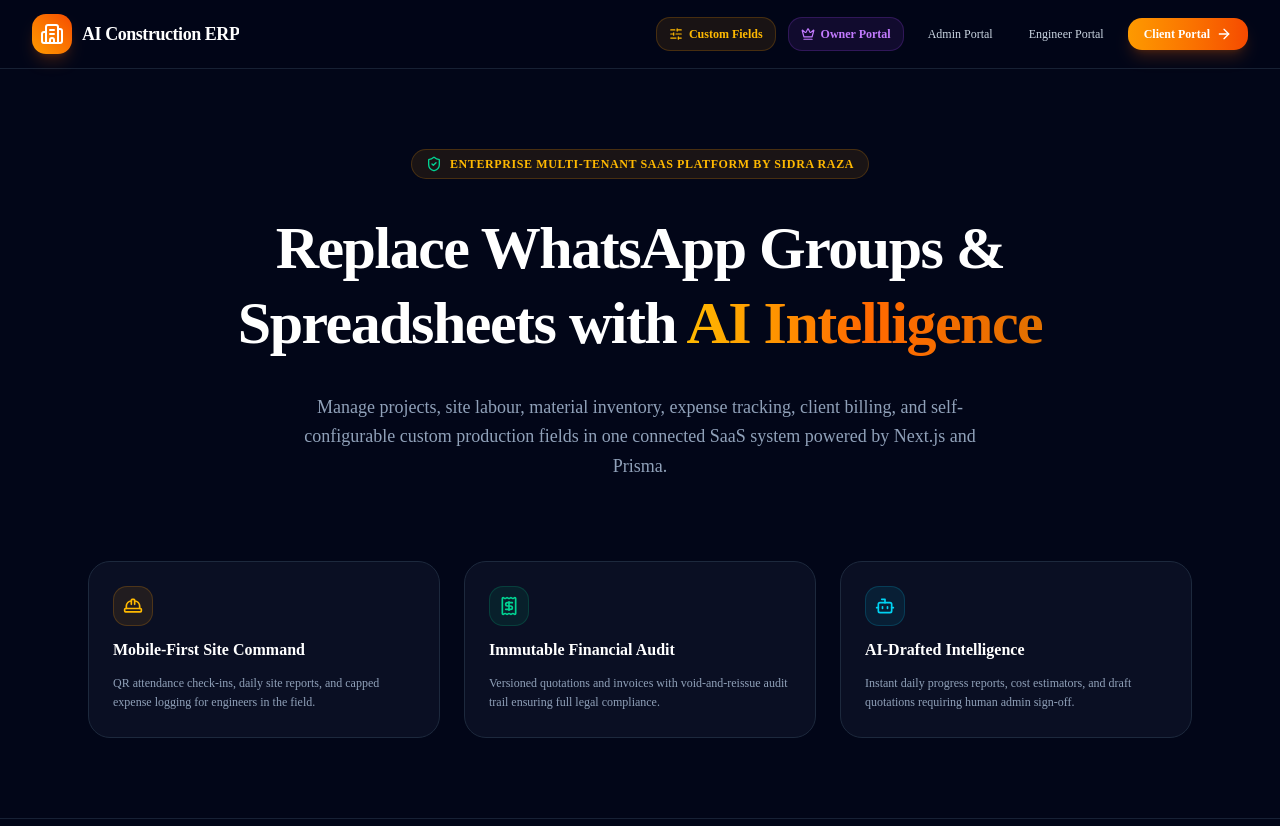
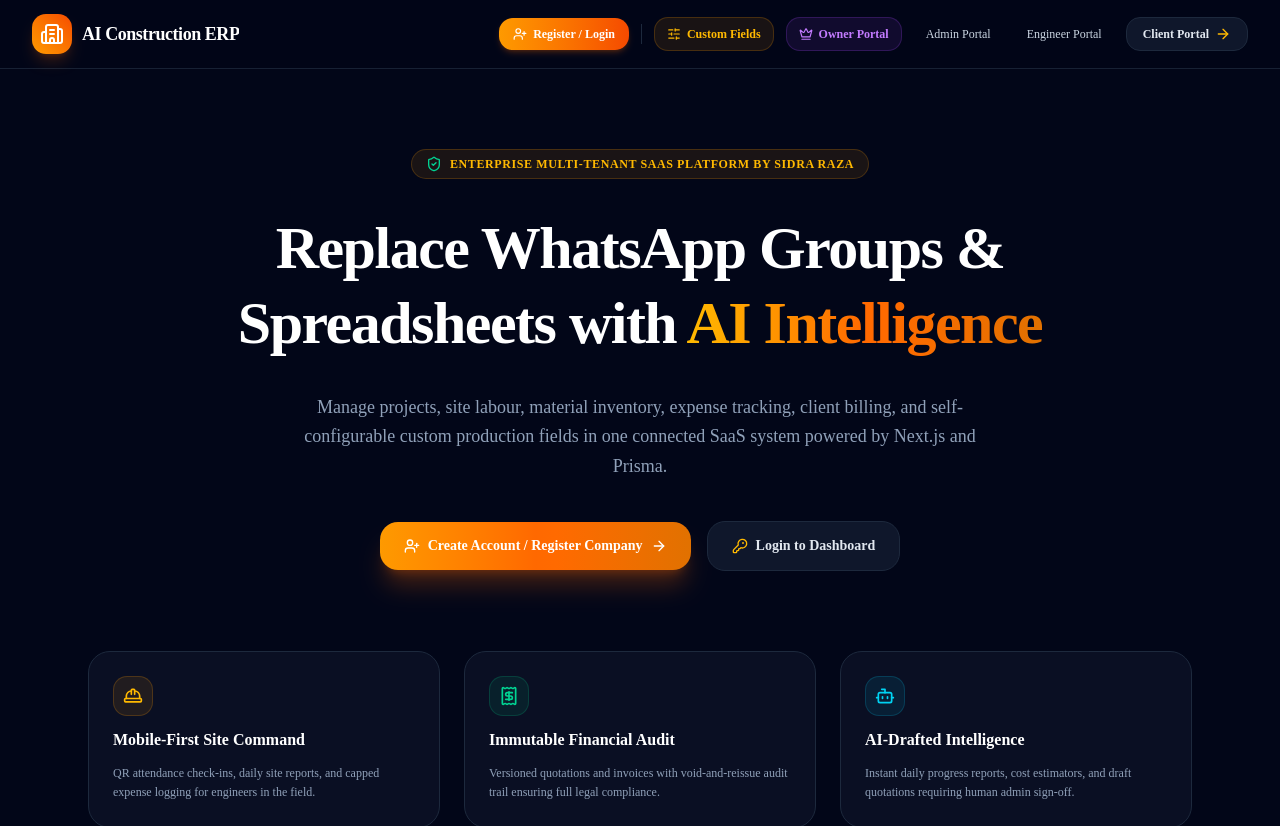
Before and after one commit to SidraRaza/ai-construction-erp, a Next.js app in the folder frontend/: page / in a window 1280 px wide. Shown: the top 826 px of the page. Built offline with nearby package versions, Linux system fonts and the light colour scheme.

Commit message:
feat: add Register and Login modal popup, CTA buttons, and URL auto-trigger on home page

```diff
--- a/frontend/app/page.tsx
+++ b/frontend/app/page.tsx
@@ -1,7 +1,10 @@
 "use client";
 
-import { useState } from "react";
+import { useState, useEffect, Suspense } from "react";
 import Link from "next/link";
+import { useSearchParams } from "next/navigation";
+import { UserAuthModal } from "@/components/auth/user-auth-modal";
+import { useToast } from "@/components/ui/toast-provider";
 import {
   Building2,
   ArrowRight,
@@ -15,10 +18,26 @@
   X,
   LayoutDashboard,
   Users,
+  KeyRound,
+  UserPlus,
+  Lock,
 } from "lucide-react";
 
-export default function Home() {
+function HomeContent() {
+  const { showToast } = useToast();
+  const searchParams = useSearchParams();
   const [isMobileNavOpen, setIsMobileNavOpen] = useState(false);
+  const [isAuthModalOpen, setIsAuthModalOpen] = useState(false);
+
+  useEffect(() => {
+    const authParam = searchParams.get("auth");
+    if (authParam === "required" || authParam === "login") {
+      setIsAuthModalOpen(true);
+      if (authParam === "required") {
+        showToast("Please log in or create an account to access private portals!", "warning");
+      }
+    }
+  }, [searchParams]);
 
   return (
     <div className="min-h-screen bg-slate-950 text-slate-100 font-sans flex flex-col justify-between overflow-x-hidden">
@@ -32,8 +51,18 @@
           <span className="text-base sm:text-lg font-bold text-white tracking-tight truncate">AI Construction ERP</span>
         </div>
 
-        {/* Desktop Navigation Links (Visible on md+ screens) */}
+        {/* Desktop Navigation Links */}
         <div className="hidden md:flex items-center gap-2 lg:gap-3">
+          {/* Register / Login Main CTA Button */}
+          <button
+            onClick={() => setIsAuthModalOpen(true)}
+            className="text-xs font-extrabold px-3.5 py-2 rounded-xl bg-gradient-to-r from-amber-500 to-orange-600 text-white shadow-md shadow-orange-500/20 hover:brightness-110 transition-all flex items-center gap-1.5"
+          >
+            <UserPlus className="w-3.5 h-3.5" /> Register / Login
+          </button>
+
+          <div className="h-5 w-px bg-slate-800" />
+
           <Link
             href="/admin/custom-fields"
             className="text-xs font-bold text-amber-400 bg-amber-500/10 border border-amber-500/20 hover:bg-amber-500/20 px-3 py-2 rounded-xl transition-all flex items-center gap-1.5"
@@ -64,20 +93,20 @@
 
           <Link
             href="/client/dashboard"
-            className="text-xs font-semibold px-4 py-2 rounded-xl bg-gradient-to-r from-amber-500 to-orange-600 text-white shadow-lg shadow-orange-500/20 hover:brightness-110 transition-all flex items-center gap-1.5"
+            className="text-xs font-semibold px-4 py-2 rounded-xl bg-slate-900 border border-slate-800 text-slate-200 hover:text-white transition-all flex items-center gap-1.5"
           >
-            Client Portal <ArrowRight className="w-4 h-4" />
+            Client Portal <ArrowRight className="w-4 h-4 text-amber-400" />
           </Link>
         </div>
 
-        {/* Mobile Menu Toggle Button (Visible on screens < md) */}
+        {/* Mobile Controls */}
         <div className="flex md:hidden items-center gap-2">
-          <Link
-            href="/admin/custom-fields"
-            className="text-[11px] font-bold text-amber-400 bg-amber-500/10 border border-amber-500/20 px-2.5 py-1.5 rounded-lg flex items-center gap-1"
+          <button
+            onClick={() => setIsAuthModalOpen(true)}
+            className="text-[11px] font-bold px-2.5 py-1.5 rounded-lg bg-gradient-to-r from-amber-500 to-orange-600 text-white shadow-sm flex items-center gap-1"
           >
-            <SlidersHorizontal className="w-3 h-3" /> Fields
-          </Link>
+            <UserPlus className="w-3 h-3" /> Account
+          </button>
 
           <button
             onClick={() => setIsMobileNavOpen(!isMobileNavOpen)}
@@ -89,11 +118,24 @@
         </div>
       </nav>
 
-      {/* Mobile Navigation Backdrop & Drawer */}
+      {/* Mobile Navigation Drawer */}
       {isMobileNavOpen && (
         <div className="md:hidden fixed inset-0 z-40 bg-slate-950/95 backdrop-blur-xl p-6 pt-20 flex flex-col justify-between animate-in fade-in duration-200">
           <div className="space-y-3">
             <p className="text-xs font-bold text-slate-400 uppercase tracking-wider mb-2">Portal Navigation</p>
+
+            <button
+              onClick={() => {
+                setIsMobileNavOpen(false);
+                setIsAuthModalOpen(true);
+              }}
+              className="w-full p-3.5 rounded-2xl bg-gradient-to-r from-amber-500 to-orange-600 text-white text-sm font-bold flex items-center justify-between shadow-lg shadow-orange-500/20"
+            >
+              <span className="flex items-center gap-2.5">
+                <UserPlus className="w-4 h-4" /> Create Account / Login
+              </span>
+              <ArrowRight className="w-4 h-4" />
+            </button>
 
             <Link
               href="/admin/custom-fields"
@@ -142,10 +184,10 @@
             <Link
               href="/client/dashboard"
               onClick={() => setIsMobileNavOpen(false)}
-              className="p-3.5 rounded-2xl bg-gradient-to-r from-amber-500 to-orange-600 text-white text-sm font-bold flex items-center justify-between shadow-lg shadow-orange-500/20"
+              className="p-3.5 rounded-2xl bg-slate-900 border border-slate-800 text-slate-100 text-sm font-bold flex items-center justify-between"
             >
               <span className="flex items-center gap-2.5">
-                <Users className="w-4 h-4" /> Client Project Portal
+                <Users className="w-4 h-4 text-slate-400" /> Client Project Portal
               </span>
               <ArrowRight className="w-4 h-4" />
             </Link>
@@ -170,6 +212,22 @@
         <p className="text-sm sm:text-lg text-slate-400 max-w-2xl leading-relaxed">
           Manage projects, site labour, material inventory, expense tracking, client billing, and self-configurable custom production fields in one connected SaaS system powered by Next.js and Prisma.
         </p>
+
+        {/* Hero CTA Button Group */}
+        <div className="flex items-center gap-4 pt-2 flex-wrap justify-center">
+          <button
+            onClick={() => setIsAuthModalOpen(true)}
+            className="px-6 py-3.5 rounded-2xl bg-gradient-to-r from-amber-500 via-orange-500 to-amber-600 text-white font-extrabold text-xs sm:text-sm shadow-xl shadow-orange-500/25 hover:brightness-110 flex items-center gap-2 transition-all"
+          >
+            <UserPlus className="w-4 h-4" /> Create Account / Register Company <ArrowRight className="w-4 h-4" />
+          </button>
+          <button
+            onClick={() => setIsAuthModalOpen(true)}
+            className="px-6 py-3.5 rounded-2xl bg-slate-900 border border-slate-800 text-slate-200 font-bold text-xs sm:text-sm hover:bg-slate-800 transition-all flex items-center gap-2"
+          >
+            <KeyRound className="w-4 h-4 text-amber-400" /> Login to Dashboard
+          </button>
+        </div>
 
         {/* Feature Highlights Grid */}
         <div className="grid grid-cols-1 sm:grid-cols-3 gap-4 sm:gap-6 pt-8 sm:pt-12 text-left w-full">
@@ -199,6 +257,15 @@
         </div>
       </main>
 
+      {/* Register / Login Gatekeeper Modal */}
+      <UserAuthModal
+        isOpen={isAuthModalOpen}
+        onClose={() => setIsAuthModalOpen(false)}
+        onSuccess={() => {
+          showToast("Authenticated! You can now access all portal features.", "success");
+        }}
+      />
+
       {/* Footer */}
       <footer className="border-t border-slate-800/80 px-6 py-5 text-center text-xs text-slate-400 font-medium">
         Created & Built by <strong className="text-amber-400">Sidra Raza</strong> (Platform Founder & Lead Architect) • AI Construction ERP v1.0
@@ -206,3 +273,11 @@
     </div>
   );
 }
+
+export default function Home() {
+  return (
+    <Suspense fallback={<div className="min-h-screen bg-slate-950 text-slate-100 flex items-center justify-center">Loading AI Construction ERP...</div>}>
+      <HomeContent />
+    </Suspense>
+  );
+}
```
